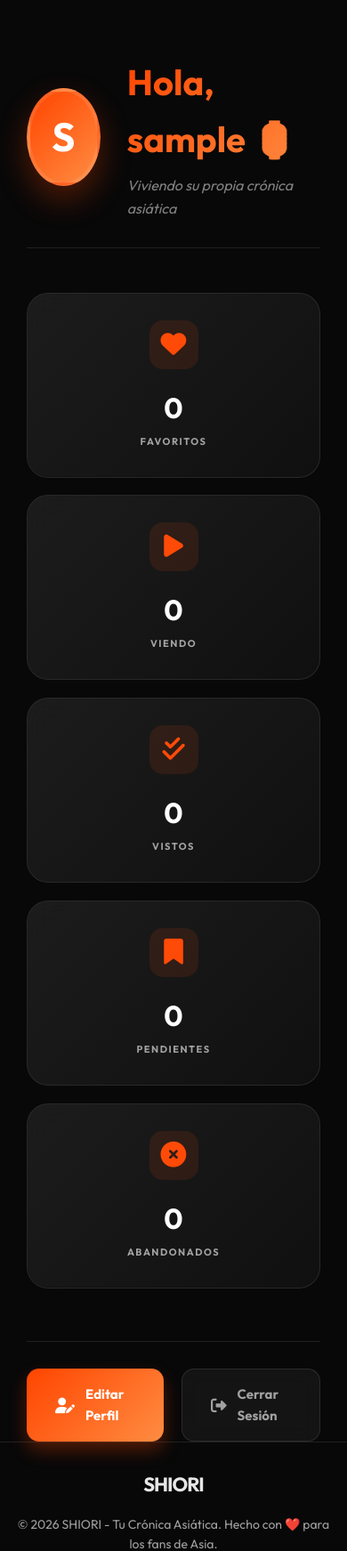
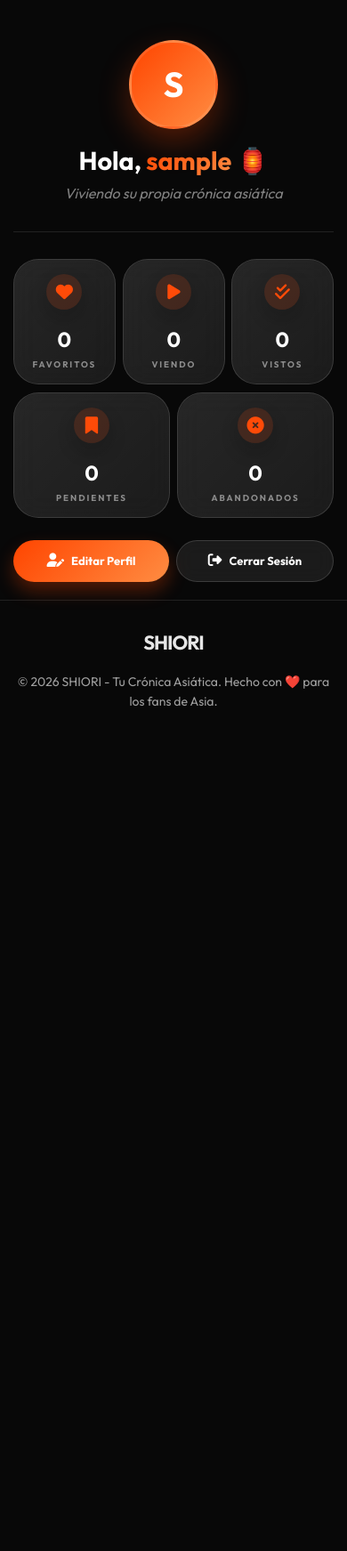
Before and after one commit to ruthmeira/TFG_asian_platform, a Flask app: page /profile in a window 390 px wide. Shown: the part 69-1812 px from the top of the page at 89% size. After the commit the page ends 863 px from the top, so only its background shows below. Run offline with Flask 3, Linux system fonts and the light colour scheme; the visitor is signed in with stand-in values (Sample User, id 1); data that the repository does not hold is empty; some web fonts are replaced.

Commit message:
feat: implement profile page with modular CSS and responsive layout

```diff
--- a/static/css/profile.css
+++ b/static/css/profile.css
@@ -3,14 +3,31 @@
 /* ===================================================== */
 
 .container-profile {
-    max-width: 1100px;
-    margin: 0 auto;
+    max-width: 100%;
+    margin-bottom: 20px;
+    padding: 0 !important;
+    height: auto !important;
+    min-height: 0 !important;
     animation: profileFadeIn 0.8s ease;
 }
 
+/* Neutralizar el estiramiento global del main para el perfil */
+main.container {
+    min-height: 0 !important;
+    padding-bottom: 0 !important;
+    margin-bottom: 0 !important;
+}
+
 @keyframes profileFadeIn {
-    from { opacity: 0; transform: translateY(20px); }
-    to { opacity: 1; transform: translateY(0); }
+    from {
+        opacity: 0;
+        transform: translateY(20px);
+    }
+
+    to {
+        opacity: 1;
+        transform: translateY(0);
+    }
 }
 
 /* Banner & Header */
@@ -18,7 +35,7 @@
     display: flex;
     align-items: center;
     gap: 30px;
-    margin-bottom: 50px;
+    margin-bottom: 30px;
     padding: 30px 0;
     border-bottom: 1px solid var(--glass-border);
 }
@@ -42,6 +59,11 @@
     font-size: 2.5rem;
     font-weight: 800;
     margin-bottom: 8px;
+    color: #fff;
+    /* Color base sólido para que no afecte a los emojis */
+}
+
+.username-gradient {
     background: var(--primary-gradient);
     -webkit-background-clip: text;
     background-clip: text;
@@ -58,41 +80,69 @@
 /* Stats Grid (Crystal Cards) */
 .stats-grid {
     display: grid;
-    grid-template-columns: repeat(auto-fit, minmax(180px, 1fr));
-    gap: 20px;
-    margin-bottom: 60px;
+    grid-template-columns: repeat(5, 1fr);
+    gap: clamp(15px, 3vw, 40px);
+    margin-bottom: 25px;
+    /* Reducción de 50px a 25px */
+    width: 100%;
+    justify-content: center;
 }
 
 .stat-crystal-link {
     text-decoration: none;
     color: inherit;
+    min-width: 0;
+    max-width: 260px;
+    /* EVITA QUE SE HAGAN GIGANTES EN 100% */
+    width: 100%;
+    margin: 0 auto;
     animation: statEntrance 0.6s cubic-bezier(0.34, 1.56, 0.64, 1) backwards;
 }
 
 @keyframes statEntrance {
-    0% { opacity: 0; transform: scale(0.8) translateY(20px); }
-    100% { opacity: 1; transform: scale(1) translateY(0); }
+    0% {
+        opacity: 0;
+        transform: scale(0.8) translateY(20px);
+    }
+
+    100% {
+        opacity: 1;
+        transform: scale(1) translateY(0);
+    }
 }
 
-.stats-grid .stat-crystal-link:nth-child(1) { animation-delay: 0.1s; }
-.stats-grid .stat-crystal-link:nth-child(2) { animation-delay: 0.15s; }
-.stats-grid .stat-crystal-link:nth-child(3) { animation-delay: 0.2s; }
-.stats-grid .stat-crystal-link:nth-child(4) { animation-delay: 0.25s; }
-.stats-grid .stat-crystal-link:nth-child(5) { animation-delay: 0.3s; }
+.stats-grid .stat-crystal-link:nth-child(1) {
+    animation-delay: 0.1s;
+}
+
+.stats-grid .stat-crystal-link:nth-child(2) {
+    animation-delay: 0.15s;
+}
+
+.stats-grid .stat-crystal-link:nth-child(3) {
+    animation-delay: 0.2s;
+}
+
+.stats-grid .stat-crystal-link:nth-child(4) {
+    animation-delay: 0.25s;
+}
+
+.stats-grid .stat-crystal-link:nth-child(5) {
+    animation-delay: 0.3s;
+}
 
 .stat-crystal {
-    background: var(--glass-bg);
-    border: 1px solid var(--glass-border);
+    padding: clamp(15px, 2vw, 25px) 10px;
+    background: rgba(255, 255, 255, 0.08); /* Más visible que el glass estándar */
+    border: 1px solid rgba(255, 255, 255, 0.15); /* Borde más definido */
+    backdrop-filter: blur(15px);
     border-radius: 24px;
-    padding: 30px 20px;
     display: flex;
     flex-direction: column;
     align-items: center;
-    gap: 18px;
-    transition: var(--transition);
-    backdrop-filter: blur(15px);
-    position: relative;
-    overflow: hidden;
+    justify-content: center;
+    transition: all 0.3s cubic-bezier(0.4, 0, 0.2, 1);
+    height: 100%;
 }
 
 .stat-crystal::before {
@@ -102,109 +152,143 @@
     left: 0;
     width: 100%;
     height: 100%;
-    background: linear-gradient(135deg, rgba(255,255,255,0.05), transparent);
+    background: linear-gradient(135deg, rgba(255, 255, 255, 0.05), transparent);
     pointer-events: none;
+    border-radius: inherit;
 }
 
 .stat-crystal i {
-    font-size: 1.8rem;
+    width: clamp(35px, 4vw, 55px);
+    height: clamp(35px, 4vw, 55px);
+    background: rgba(255, 69, 0, 0.15);
     color: var(--primary);
-    background: rgba(255, 69, 0, 0.1);
-    width: 55px;
-    height: 55px;
+    border-radius: 18px;
     display: flex;
     align-items: center;
     justify-content: center;
-    border-radius: 15px;
+    font-size: clamp(1rem, 1.5vw, 1.6rem);
+    box-shadow: 0 10px 20px rgba(0, 0, 0, 0.2);
     transition: var(--transition);
 }
 
 .stat-data {
     text-align: center;
+    width: 100%;
 }
 
 .stat-data h3 {
-    font-size: 2rem;
+    font-size: clamp(1.2rem, 2vw, 2rem);
+    /* Números más armónicos */
     font-weight: 800;
-    margin-bottom: 4px;
+    margin-bottom: 2px;
+    color: #fff;
 }
 
 .stat-data p {
-    font-size: 11px;
+    font-size: clamp(8px, 1.1vw, 11px);
+    /* Escalado inteligente en escritorio también */
     text-transform: uppercase;
     font-weight: 700;
     color: var(--text-muted);
-    letter-spacing: 1.5px;
+    letter-spacing: clamp(0.5px, 0.2vw, 2px);
+    white-space: nowrap;
+    /* Evita que salte de línea */
 }
 
 .stat-crystal-link:hover .stat-crystal {
-    transform: translateY(-10px);
-    border-color: var(--primary);
-    box-shadow: 0 20px 40px rgba(0, 0, 0, 0.4);
-    background: rgba(255, 255, 255, 0.05);
+    background: rgba(255, 255, 255, 0.12); /* Brillo sutil de fondo */
+    border-color: rgba(255, 255, 255, 0.25); /* Se nota más el borde pero sigue blanco/cristal */
 }
 
 .stat-crystal-link:hover i {
-    transform: scale(1.1) rotate(5deg);
+    transform: scale(1.05);
+    /* Solo un toque de escala en el icono, nada de movimiento total */
     background: var(--primary-gradient);
     color: white;
-    box-shadow: 0 5px 15px rgba(255, 69, 0, 0.3);
 }
 
 /* Profile Actions */
 .profile-actions-main {
     display: flex;
-    gap: 20px;
-    margin-top: 30px;
-    padding-top: 30px;
-    border-top: 1px solid var(--glass-border);
+    justify-content: flex-end;
+    /* ALINEACIÓN A LA DERECHA */
+    gap: 15px;
+    margin-top: 20px;
+    padding-top: 0;
+    width: 100%;
+    flex-wrap: nowrap;
+    /* PROHIBIDO APILARSE EN ESCRITORIO */
 }
 
 .profile-btn {
     display: inline-flex;
     align-items: center;
     justify-content: center;
-    gap: 12px;
-    padding: 16px 32px;
-    border-radius: 14px;
+    gap: 8px;
+    /* Gap más cerrado */
+    padding: 8px 24px;
+    /* Padding FIJO y FINO para evitar el look gordito */
+    border-radius: 50px;
     font-weight: 700;
-    font-size: 15px;
+    font-size: 14px;
+    /* Fuente fija y elegante */
     text-decoration: none;
     transition: var(--transition);
     cursor: pointer;
-    flex: 1;
-    max-width: 250px;
+    flex: 0 0 auto;
+    white-space: nowrap;
+    min-width: 160px;
 }
 
 .profile-btn i {
     font-size: 1.1rem;
 }
 
+.profile-btn.highlight {
+    background: rgba(255, 255, 255, 0.08) !important; /* Estilo cristal de la imagen 2 */
+    color: var(--primary) !important; /* Texto naranja permanente */
+    border: 1px solid rgba(255, 255, 255, 0.15);
+    backdrop-filter: blur(10px);
+    box-shadow: 0 10px 20px rgba(255, 69, 0, 0.2); /* Glow naranja suave en la base */
+}
+
+.profile-btn.highlight:hover {
+    transform: translateY(-3px);
+    background: rgba(255, 255, 255, 0.15) !important;
+    box-shadow: 0 15px 30px rgba(255, 69, 0, 0.4); /* Glow naranja intenso en hover */
+    color: var(--primary) !important;
+}
+
+.profile-btn.danger {
+    background: rgba(255, 255, 255, 0.08);
+    /* Fondo de cristal Media Detail */
+    color: white;
+    border: 1px solid rgba(255, 255, 255, 0.15);
+    backdrop-filter: blur(10px);
+}
+
 .profile-btn.outline {
-    background: var(--primary-gradient);
-    color: white;
+    background: var(--primary-gradient) !important;
+    color: #fff !important;
     border: none;
-    box-shadow: 0 10px 20px rgba(255, 69, 0, 0.3);
+    box-shadow: 0 10px 20px rgba(255, 69, 0, 0.3); /* Resplandor sutil permanente de Colección */
 }
 
 .profile-btn.outline:hover {
     transform: translateY(-3px);
-    box-shadow: 0 15px 30px rgba(255, 69, 0, 0.5);
+    box-shadow: 0 15px 30px rgba(255, 69, 0, 0.5); /* Resplandor intenso de Colección */
     filter: brightness(1.1);
-}
-
-.profile-btn.danger {
-    background: rgba(255, 255, 255, 0.05);
-    color: var(--text-muted);
-    border: 1px solid var(--glass-border);
-    backdrop-filter: blur(10px);
+    color: #fff !important;
 }
 
 .profile-btn.danger:hover {
-    background: rgba(255, 68, 68, 0.1);
-    color: #ff4444;
-    border-color: rgba(255, 68, 68, 0.3);
+    background: rgba(255, 255, 255, 0.15);
+    color: var(--primary);
+    /* Texto a naranja como en Media Detail */
+    border-color: var(--primary);
     transform: translateY(-3px);
+    box-shadow: 0 10px 20px rgba(0, 0, 0, 0.2);
+    /* Sombra negra suave */
 }
 
 /* EDIT PROFILE FORM */
@@ -226,28 +310,133 @@
     cursor: pointer;
     transition: var(--transition);
     width: 100%;
-    text-transform: uppercase;
-    letter-spacing: 1px;
 }
 
-.save-btn:hover {
-    transform: translateY(-2px);
-    box-shadow: 0 10px 20px rgba(255, 69, 0, 0.3);
-    filter: brightness(1.1);
+.profile-btn:hover {
+    background: rgba(255, 255, 255, 0.15);
+    transform: translateY(-3px);
+    border-color: var(--primary);
+    box-shadow: 0 10px 20px rgba(0, 0, 0, 0.2);
+    color: var(--primary);
 }
 
-.cancel-link {
-    text-align: center;
-    color: var(--text-muted);
-    text-decoration: none;
-    font-size: 14px;
-    transition: var(--transition);
-    display: block;
-    margin-top: 10px;
-}
+/* ===================================================== */
+/* RESPONSIVE DESIGN - BLINDAJE ULTRA-NARROW (600px) */
+/* ===================================================== */
 
-.cancel-link:hover {
-    color: #fff;
+@media (max-width: 600px) {
+
+    /* Cabecera Apilada */
+    .profile-user-info-clean {
+        flex-direction: column;
+        text-align: center;
+        justify-content: center;
+        gap: clamp(15px, 5vw, 20px);
+        padding: 30px 10px;
+    }
+
+    .avatar-circle-clean {
+        margin: 0 auto;
+        /* Avatar fluido: se achica en 180px */
+        width: clamp(70px, 30vw, 100px);
+        height: clamp(70px, 30vw, 100px);
+        font-size: clamp(1.8rem, 10vw, 2.5rem);
+        border-width: 3px;
+    }
+
+    .user-titles {
+        min-width: 0;
+        width: 100%;
+    }
+
+    .user-titles h1 {
+        /* Prevención de desbordamiento de nombre */
+        overflow-wrap: break-word;
+        word-wrap: break-word;
+        hyphens: auto;
+        line-height: 1.1;
+        font-size: clamp(1.2rem, 10vw, 1.8rem);
+    }
+
+    /* Grid Atómico 3 + 2 (Se ajusta solo por debajo de 600px) */
+    .stats-grid {
+        /* Cambio a 1 columna en pantallas ultra-estrechas (< 280px) */
+        grid-template-columns: repeat(6, 1fr);
+        gap: 8px;
+        margin-bottom: 25px;
+    }
+
+    .stat-crystal-link:nth-child(1),
+    .stat-crystal-link:nth-child(2),
+    .stat-crystal-link:nth-child(3) {
+        grid-column: span 2;
+    }
+
+    .stat-crystal-link:nth-child(4),
+    .stat-crystal-link:nth-child(5) {
+        grid-column: span 3;
+    }
+
+    .stat-crystal {
+        padding: clamp(15px, 4vw, 30px) 5px;
+        /* Más aireado como escritorio */
+        border-radius: 28px;
+        /* Radio de escritorio */
+        gap: 15px;
+    }
+
+    .stat-crystal i {
+        width: clamp(40px, 8vw, 65px);
+        height: clamp(40px, 8vw, 65px);
+        font-size: clamp(1.2rem, 4vw, 2rem);
+        border-radius: 20px;
+    }
+
+    .stat-data h3 {
+        font-size: clamp(1.1rem, 6vw, 2.2rem);
+        /* Mínimo más bajo para ahorrar espacio */
+        margin-bottom: 5px;
+    }
+
+    .stat-data p {
+        font-size: clamp(4.5px, 2.5vw, 11px);
+        /* Mínimo extremo para 180px */
+        letter-spacing: clamp(0px, 0.5vw, 2px);
+        text-transform: uppercase;
+        white-space: nowrap;
+        line-height: 1.1;
+        font-weight: 700;
+        opacity: 0.85;
+    }
+
+    /* Acciones Táctiles en una línea si es posible */
+    .profile-actions-main {
+        flex-direction: row;
+        /* Intentar fila primero */
+        flex-wrap: wrap;
+        /* Pero envolver si es físicamente imposible */
+        justify-content: center;
+        width: 100%;
+        gap: 8px;
+    }
+
+    .profile-btn {
+        flex: 1;
+        min-width: 120px;
+        /* Tamaño mínimo para no romperse */
+        white-space: nowrap;
+        /* PROHIBIDO SALTAR DE LÍNEA */
+        padding: 12px clamp(10px, 4vw, 15px);
+        font-size: clamp(10px, 4vw, 13px);
+        /* Fuente más pequeña para que quepa */
+        gap: 8px;
+        /* Espacio más ajustado */
+    }
+
+    .profile-btn i {
+        font-size: clamp(0.9rem, 4vw, 1.1rem);
+        /* Icono proporcional a la frase */
+    }
 }
 
 /* CUSTOM REGION DROPDOWN */
@@ -365,8 +554,14 @@
     overflow-y: auto;
 }
 
-.region-list-container::-webkit-scrollbar { width: 5px; }
-.region-list-container::-webkit-scrollbar-thumb { background: var(--primary); border-radius: 10px; }
+.region-list-container::-webkit-scrollbar {
+    width: 5px;
+}
+
+.region-list-container::-webkit-scrollbar-thumb {
+    background: var(--primary);
+    border-radius: 10px;
+}
 
 .region-list {
     list-style: none;
@@ -383,7 +578,8 @@
     gap: 12px;
 }
 
-.region-item:hover, .region-item.selected {
+.region-item:hover,
+.region-item.selected {
     background: rgba(255, 69, 0, 0.1);
 }
 
@@ -427,6 +623,13 @@
 }
 
 @keyframes fadeInScale {
-    from { opacity: 0; transform: translateY(-50%) scale(0.9); }
-    to { opacity: 1; transform: translateY(-50%) scale(1); }
+    from {
+        opacity: 0;
+        transform: translateY(-50%) scale(0.9);
+    }
+
+    to {
+        opacity: 1;
+        transform: translateY(-50%) scale(1);
+    }
 }
--- a/templates/profile.html
+++ b/templates/profile.html
@@ -23,7 +23,7 @@
             {{ current_user.username[0] | upper }}
         </div>
         <div class="user-titles">
-            <h1>Hola, {{ current_user.username }} 🏮</h1>
+            <h1>Hola, <span class="username-gradient">{{ current_user.username }}</span> 🏮</h1>
             <p>Viviendo su propia crónica asiática</p>
         </div>
     </div>
```
